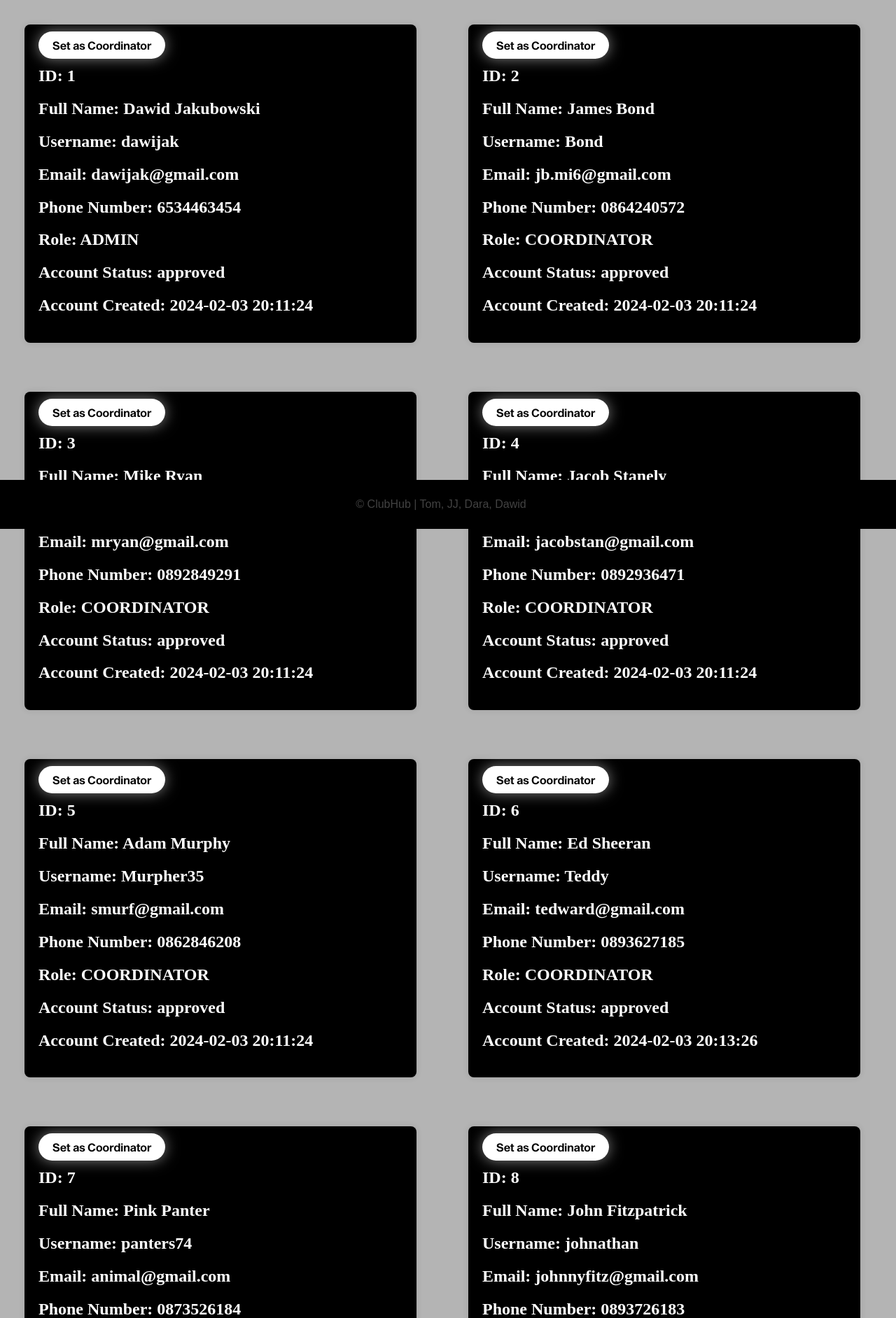
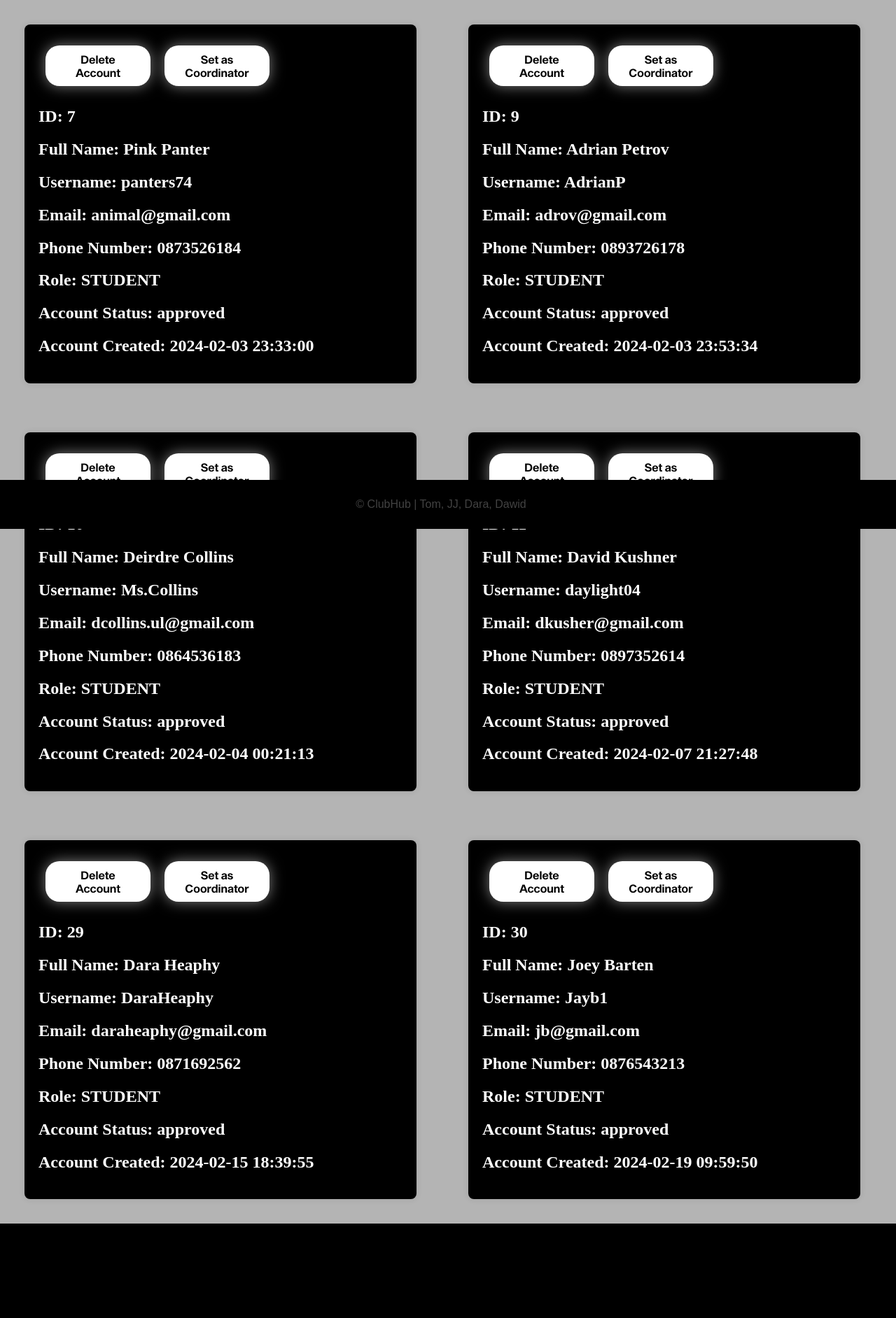
Before and after one commit to tomjoyce1/zorkfourteenth, a Flask app: page /users in a window 1280 px wide. Shown: the part 44-1928 px from the top of the page at 70% size. After the commit the page ends 1793 px from the top, so only its background shows below. Run offline with Flask 3, Linux system fonts and the light colour scheme; data comes from the database, SQL or seed files in the repository; both versions use the stored data as it was after the commit; some web fonts are replaced.

Commit message:
user page done

```diff
--- a/app.py
+++ b/app.py
@@ -132,6 +132,36 @@ def users():
     username = session.get("username", "base")
     return render_template("users.html", user_list=user_list, roleCheck=roleCheck, username=username)
 
+@app.route("/promote_user/<int:user_id>", methods=["POST"])
+def promote_user(user_id):
+    if request.method == "POST":
+        Login.promote_user(user_id)
+        flash("User promoted successfully", "success")
+        return redirect(url_for("users"))
+    else:
+        flash("Invalid request method", "error")
+        return redirect(url_for("users"))
+
+@app.route("/approve_user/<int:user_id>", methods=["POST"])
+def approve_user(user_id):
+    if request.method == "POST":
+        Login.approve_user(user_id)
+        flash("User approved", "success")
+        return redirect(url_for("users"))
+    else:
+        flash("Invalid", "error")
+        return redirect(url_for("users"))
+
+@app.route("/delete_account/<int:user_id>", methods=["POST"])
+def delete_account(user_id):
+    if request.method == "POST":
+        Login.delete_account(user_id)
+        flash("User approved", "success")
+        return redirect(url_for("users"))
+    else:
+        flash("Invalid", "error")
+        return redirect(url_for("users"))
+
 #allows me to go through clubList
 @app.template_filter('enumerate')
 def jinja2_enumerate(iterable):
--- a/templates/navbar.html
+++ b/templates/navbar.html
@@ -141,6 +141,7 @@
 
         .button {
             margin-bottom: 150px;
+            margin: 10px;
             width: 150px;
             background-color: white;
             color: black;
@@ -170,7 +171,9 @@
             right: calc(50% - 50px);
             text-align: center;
         }
-
+        .button-container {
+            display: flex;
+        }
 
         @keyframes bounce {
 
--- a/templates/users.html
+++ b/templates/users.html
@@ -53,19 +53,29 @@
 
 {% block content %}
 {% for index, user in user_list|enumerate %}
-<div class="container">
-    <div class="centre-button">
-        <a class="button">Set as Coordinator</a>
+    {% if user[5] == "STUDENT" %}
+        <div class="container">
+            <form method="POST" action="/delete_account/{{ user[0] }}">
+                <div class="button-container">
+                    {% if user[6] == "approved" %}
+                        <button type="submit" class="button">Delete Account</button>
+                        <button type="submit" formaction="/promote_user/{{ user[0] }}" class="button">Set as Coordinator</button>
+                    {% elif user[6] == "pending" %}
+                        <button type="submit" class="button">Reject Account</button>
+                        <button type="submit" formaction="/approve_user/{{ user[0] }}" class="button">Approve User</button>
+    {% endif %}
     </div>
-    <h2 style="font-family: 'Bebas Neue Pro Bold Italic'; color: white;">ID: {{user[0]}}</h2>
-    <h2 style="font-family: 'Bebas Neue Pro Bold Italic'; color: white;">Full Name: {{user[1]}}</h2>
-    <h2 style="font-family: 'Bebas Neue Pro Bold Italic'; color: white;">Username: {{user[2]}}</h2>
-    <h2 style="font-family: 'Bebas Neue Pro Bold Italic'; color: white;">Email: {{user[3]}}</h2>
-    <h2 style="font-family: 'Bebas Neue Pro Bold Italic'; color: white;">Phone Number: {{user[4]}}</h2>
-    <h2 style="font-family: 'Bebas Neue Pro Bold Italic'; color: white;">Role: {{user[5]}}</h2>
-    <h2 style="font-family: 'Bebas Neue Pro Bold Italic'; color: white;">Account Status: {{user[6]}}</h2>
-    <h2 style="font-family: 'Bebas Neue Pro Bold Italic'; color: white;">Account Created: {{user[7]}}</h2>
-
-</div>
-{% endfor %}
+        </form>
+        <h2 style="font-family: 'Bebas Neue Pro Bold Italic'; color: white;">ID: {{ user[0] }}</h2>
+        <h2 style="font-family: 'Bebas Neue Pro Bold Italic'; color: white;">Full Name: {{ user[1] }}</h2>
+        <h2 style="font-family: 'Bebas Neue Pro Bold Italic'; color: white;">Username: {{ user[2] }}</h2>
+        <h2 style="font-family: 'Bebas Neue Pro Bold Italic'; color: white;">Email: {{ user[3] }}</h2>
+        <h2 style="font-family: 'Bebas Neue Pro Bold Italic'; color: white;">Phone Number: {{ user[4] }}</h2>
+        <h2 style="font-family: 'Bebas Neue Pro Bold Italic'; color: white;">Role: {{ user[5] }}</h2>
+        <h2 style="font-family: 'Bebas Neue Pro Bold Italic'; color: white;">Account Status: {{ user[6] }}</h2>
+        <h2 style="font-family: 'Bebas Neue Pro Bold Italic'; color: white;">Account Created: {{ user[7] }}</h2>
+        </form>
+    </div>
+    {% endif %}
+    {% endfor %}
 {% endblock %}
```
Also changed, not shown: MiniEpic.db.
